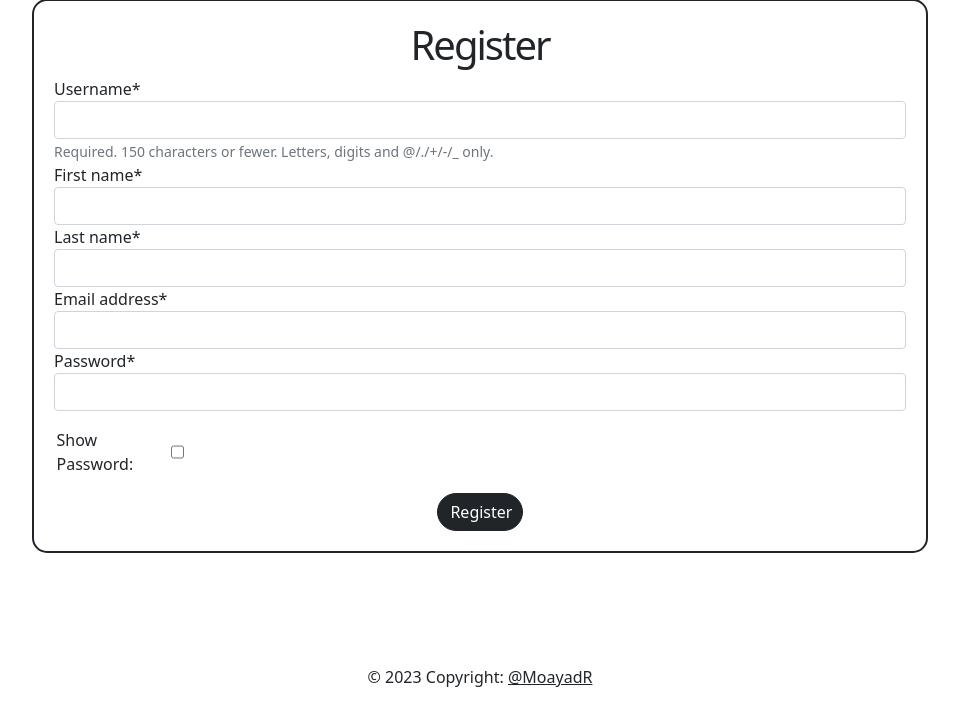
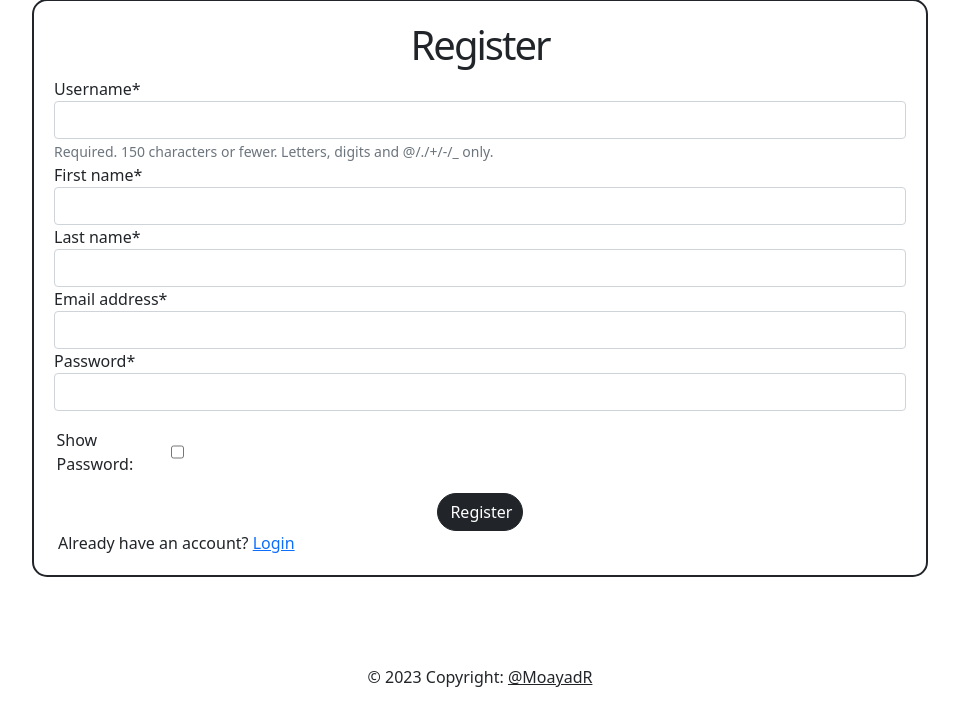
Before and after one commit to MoayadR/Modern-URL-Shortener, a Django app: page /auth/register/ in a window 1280 px wide. Shown: the part 95-800 px from the top of the page, without its empty margins (160-1119 px from the left). Run offline with Django 4.2, Linux system fonts and the light colour scheme; some libraries are stand-ins or nearby versions.

Commit message:
Minor UI Tweaks

```diff
--- a/URLShortener/Access/templates/Access/login.html
+++ b/URLShortener/Access/templates/Access/login.html
@@ -34,6 +34,10 @@
             <div id="submit-container">
             <button id="submit-btn" type="submit" class="btn btn-dark">Login</button>
             </div>
+
+            <div class="or-signup">
+              <p>Don't have and account? <a href="{%url 'register' %}">Register</a></p>
+            </div>
     </form>
 </div>
 {% endblock %}
--- a/URLShortener/Access/templates/Access/register.html
+++ b/URLShortener/Access/templates/Access/register.html
@@ -32,6 +32,9 @@
             <button id="submit-btn" type="button submit" class="btn btn-dark">Register</button>
         </div>
 
+        <div class="or-signin">
+            <p>Already have an account? <a href="{% url 'login'%}">Login</a></p>
+        </div>
     </form>
 
 </div>
--- a/URLShortener/static/login/login.css
+++ b/URLShortener/static/login/login.css
@@ -34,3 +34,7 @@ h1{
     line-height: 48px;
     letter-spacing: -2px;
 }
+
+.or-signup{
+    margin-left: 4px;
+}
--- a/URLShortener/static/register/register.css
+++ b/URLShortener/static/register/register.css
@@ -35,3 +35,8 @@ h1{
     line-height: 48px;
     letter-spacing: -2px;
 }
+
+
+.or-signin{
+    margin-left: 4px;
+}
```
Also changed, not shown: URLShortener/db.sqlite3.
